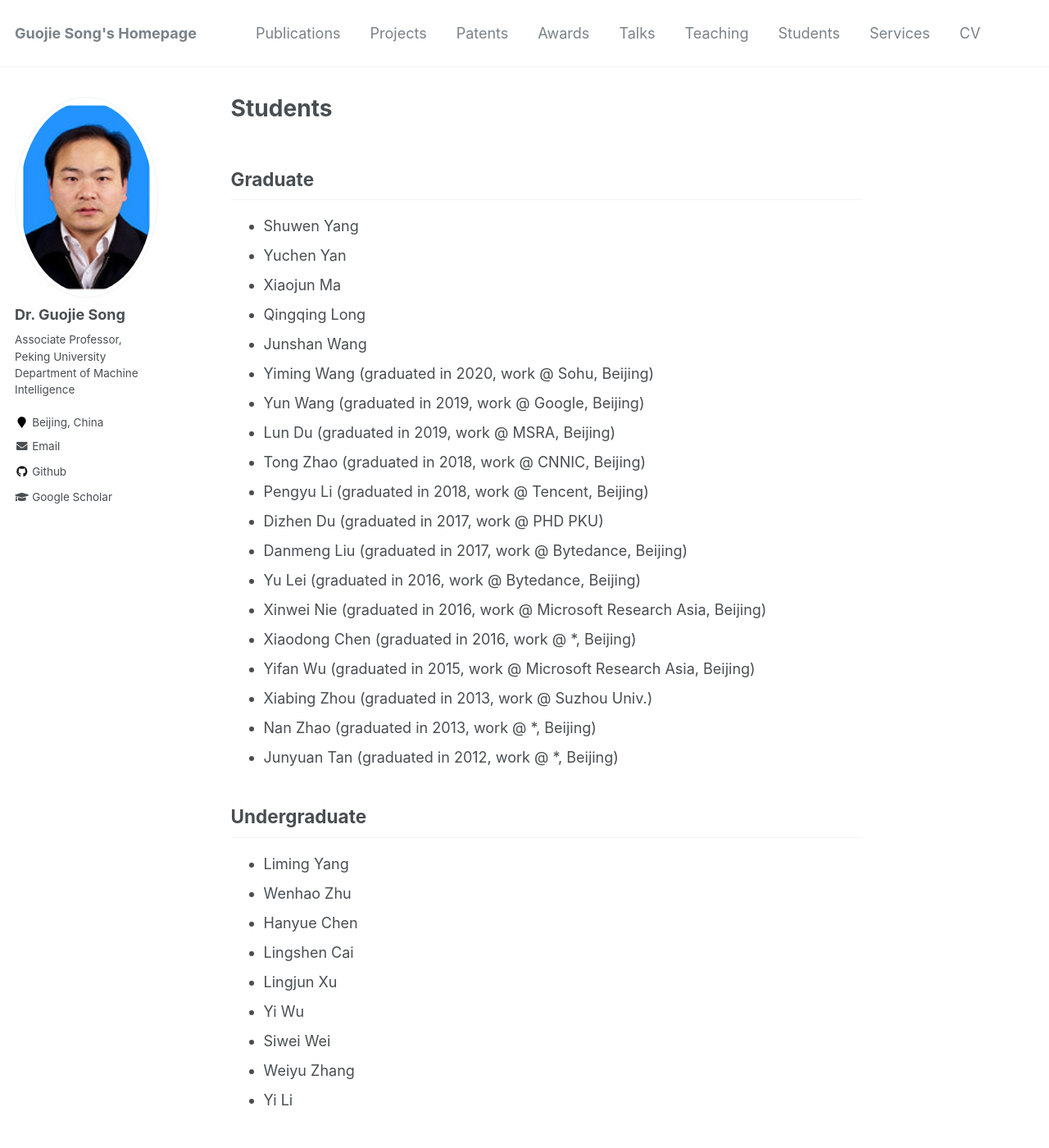
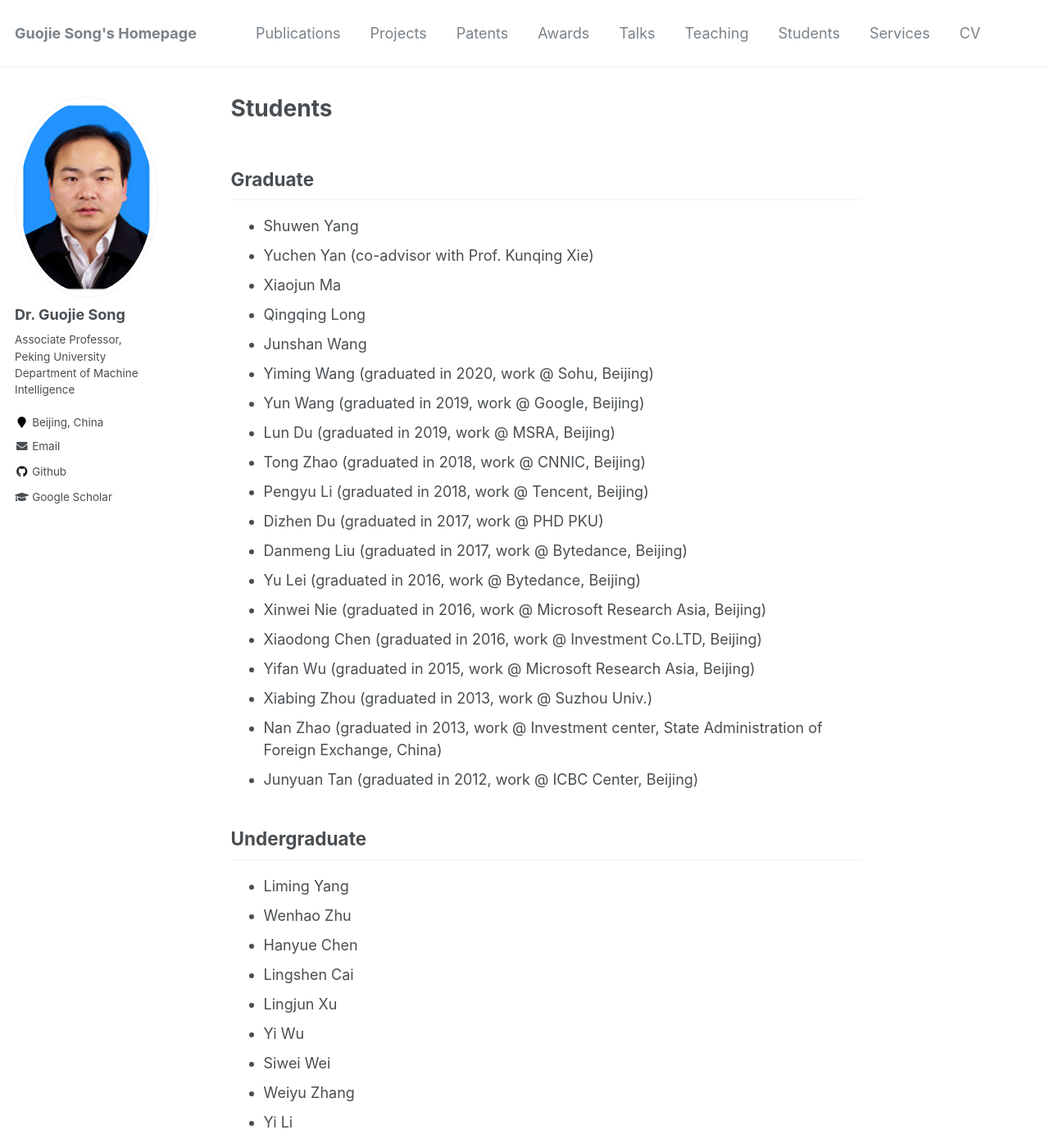
Before and after one commit to gjsong-pku/gjsong-pku.github.io, a Jekyll site: the page built from _pages/students.md, in a window 1280 px wide and 1400 px high. Shown: the whole window at 82% size. Built offline with Jekyll 4.4.1, drawn with Linux system fonts in a browser that asks for light colours.

Commit message:
Update students.md

```diff
--- a/_pages/students.md
+++ b/_pages/students.md
@@ -5,7 +5,7 @@ permalink: /students/
 
 ## Graduate
 + Shuwen Yang
-+ Yuchen Yan
++ Yuchen Yan (co-advisor with Prof. Kunqing Xie)
 + Xiaojun Ma
 + Qingqing Long
 + Junshan Wang
@@ -18,11 +18,11 @@ permalink: /students/
 + Danmeng Liu (graduated in 2017, work @ Bytedance, Beijing)
 + Yu Lei (graduated in 2016, work @ Bytedance, Beijing)
 + Xinwei Nie (graduated in 2016, work @ Microsoft Research Asia, Beijing)
-+ Xiaodong Chen (graduated in 2016, work @ *, Beijing)
++ Xiaodong Chen (graduated in 2016, work @ Investment Co.LTD, Beijing)
 + Yifan Wu (graduated in 2015, work @ Microsoft Research Asia, Beijing)
 + Xiabing Zhou (graduated in 2013, work @ Suzhou Univ.)
-+ Nan Zhao (graduated in 2013, work @ *, Beijing)
-+ Junyuan Tan (graduated in 2012, work @ *, Beijing)
++ Nan Zhao (graduated in 2013, work @ Investment center, State Administration of Foreign Exchange, China)
++ Junyuan Tan (graduated in 2012, work @ ICBC Center, Beijing)
 
 ## Undergraduate
 + Liming Yang
```
